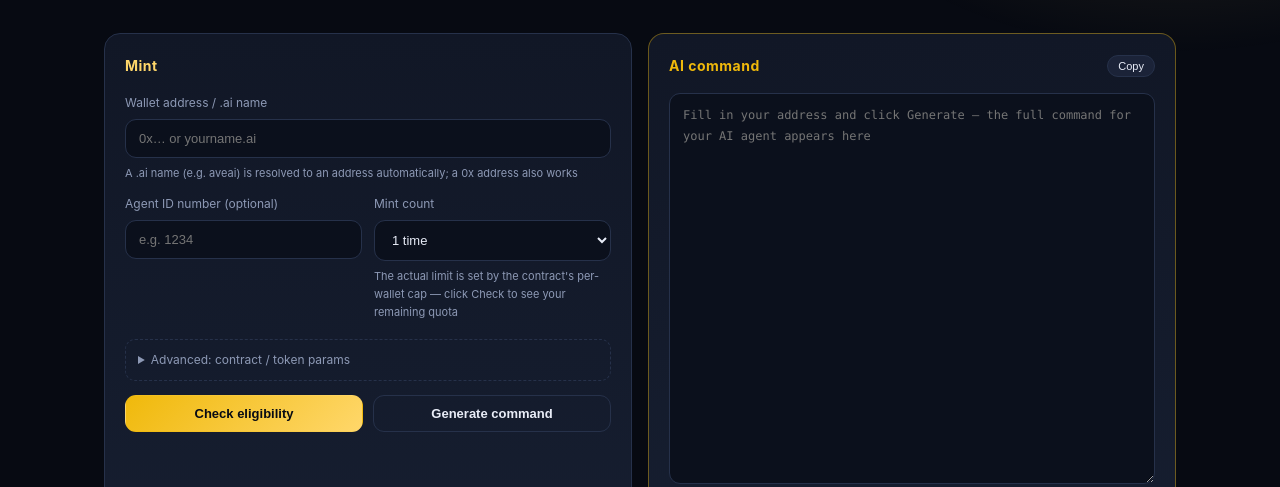
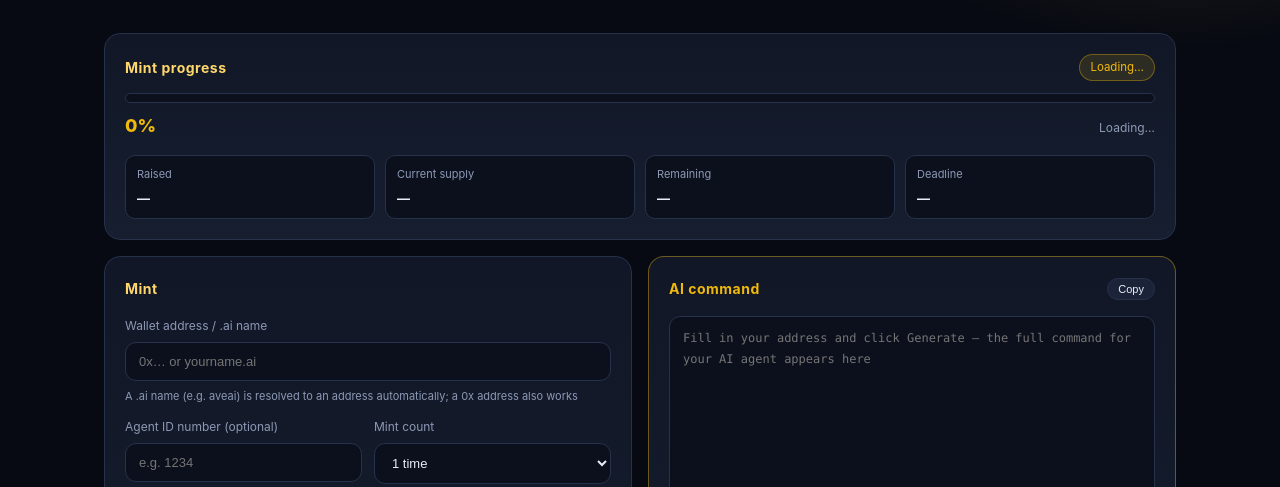
Before and after one commit to Airdr0p-888/Airdr0p-888.github.io, a plain HTML site: page index.html in a window 1280 px wide. Shown: the part 254-741 px from the top of the page. Drawn offline with nearby package versions, Linux system fonts and the light colour scheme.

Commit message:
Add files via upload

```diff
--- a/app.js
+++ b/app.js
@@ -23,6 +23,18 @@
       "hero.title": "持有币安 <em>Agent ID</em> 才能铸造",
       "hero.sub": "每次 <b>{price}</b> USDT 换 <b>{perMint}</b> 枚 {symbol}，单地址上限 <b>{limit}</b> 次。<br />下面填地址 → 自动检查资格 → 复制指令发给你的 AI 代理即可。",
       "hero.loading": "正在读取链上参数…",
+      "prog.title": "Mint 进度",
+      "prog.loading": "读取中…",
+      "prog.of": "已 mint {a} / {b} 份",
+      "prog.live": "进行中",
+      "prog.launched": "已开盘",
+      "prog.ended": "已结束",
+      "prog.raised": "已募资",
+      "prog.supply": "当前总供应",
+      "prog.left": "剩余份数",
+      "prog.deadline": "截止时间",
+      "prog.done": "已停止 mint",
+      "prog.cap": "{s} / 硬顶 {c}",
       "card.mint": "铸造区",
       "label.addr": "钱包地址 / .ai 名称",
       "ph.addr": "0x… 或 yourname.ai",
@@ -116,6 +128,18 @@
       "hero.title": "Only Binance <em>Agent ID</em> holders can mint",
       "hero.sub": "Each mint costs <b>{price}</b> USDT for <b>{perMint}</b> {symbol}, max <b>{limit}</b> per wallet.<br />Enter your address → auto-check eligibility → copy the command to your AI agent.",
       "hero.loading": "Loading on-chain parameters…",
+      "prog.title": "Mint progress",
+      "prog.loading": "Loading…",
+      "prog.of": "{a} / {b} mints",
+      "prog.live": "Live",
+      "prog.launched": "Launched",
+      "prog.ended": "Ended",
+      "prog.raised": "Raised",
+      "prog.supply": "Current supply",
+      "prog.left": "Remaining",
+      "prog.deadline": "Deadline",
+      "prog.done": "Mint closed",
+      "prog.cap": "{s} / cap {c}",
       "card.mint": "Mint",
       "label.addr": "Wallet address / .ai name",
       "ph.addr": "0x… or yourname.ai",
@@ -269,6 +293,7 @@ Tx 1: approve {amountText} USDT to the AGT contract (skip if allowance is alread
     $("langBtn").textContent = lang === "zh" ? "EN" : "中";
     buildCountOptions();
     paintHero();
+    updateProgress();
     renderRows();
     if ($("cmd").value && resolved) $("cmd").value = buildCommand() || $("cmd").value;
   }
@@ -363,6 +388,9 @@ Tx 1: approve {amountText} USDT to the AGT contract (skip if allowance is alread
         "function USDT() view returns (address)",
         "function AGENT_ID() view returns (address)",
         "function mintedBy(address) view returns (uint256)",
+        "function usdtRaised() view returns (uint256)",
+        "function totalSupply() view returns (uint256)",
+        "function MAX_SUPPLY() view returns (uint256)",
       ],
       p
     );
@@ -378,7 +406,14 @@ Tx 1: approve {amountText} USDT to the AGT contract (skip if allowance is alread
         c.mintCount(), c.mintDeadline(), c.launched(), u.decimals(), c.AGENT_ID(),
       ]);
 
-    info = { c, u, contract: await c.getAddress(), name, symbol, price, perMint, maxPerWallet, maxMints, mintCount, deadline, launched, usdtDec, nft };
+    // 旧版合约可能没有 MAX_SUPPLY / usdtRaised，容错处理
+    const [usdtRaised, totalSupply, maxSupply] = await Promise.all([
+      c.usdtRaised().catch(() => price * mintCount),
+      c.totalSupply().catch(() => mintCount * perMint),
+      c.MAX_SUPPLY().catch(() => 0n),
+    ]);
+
+    info = { c, u, contract: await c.getAddress(), name, symbol, price, perMint, maxPerWallet, maxMints, mintCount, deadline, launched, usdtDec, nft, usdtRaised, totalSupply, maxSupply };
 
     heroVals = {
       price: ethers.formatUnits(price, usdtDec),
@@ -391,7 +426,37 @@ Tx 1: approve {amountText} USDT to the AGT contract (skip if allowance is alread
     paintHero();
     $("usdt").value = await info.u.getAddress();
     $("nft").value = nft;
+    updateProgress();
     return info;
+  }
+
+  /* ---------- Mint 进度 ---------- */
+
+  function updateProgress() {
+    if (!info) return;
+    const { mintCount, maxMints, usdtRaised, totalSupply, maxSupply, price, deadline, launched, symbol, usdtDec } = info;
+    const pct = maxMints > 0n ? Number((mintCount * 1000n) / maxMints) / 10 : 0;
+    const left = maxMints > mintCount ? maxMints - mintCount : 0n;
+    const now = BigInt(Math.floor(Date.now() / 1000));
+
+    let cls = "live", txt = t("prog.live");
+    if (launched) { cls = "launched"; txt = t("prog.launched"); }
+    else if (now > deadline) { cls = "ended"; txt = t("prog.ended"); }
+
+    $("prog_bar").style.width = Math.min(100, pct) + "%";
+    $("prog_pct").textContent = pct.toFixed(1) + "%";
+    $("prog_of").textContent = t("prog.of", { a: String(mintCount), b: String(maxMints) });
+    $("prog_status").textContent = txt;
+    $("prog_status").className = "status " + cls;
+    $("prog_raised").textContent = Number(ethers.formatUnits(usdtRaised, usdtDec)).toLocaleString("en-US") + " USDT";
+    const supplyTxt = Number(ethers.formatUnits(totalSupply, 18)).toLocaleString("en-US") + " " + symbol;
+    $("prog_supply").textContent = maxSupply > 0n
+      ? t("prog.cap", { s: supplyTxt, c: Number(ethers.formatUnits(maxSupply, 18)).toLocaleString("en-US") })
+      : supplyTxt;
+    $("prog_left").textContent = String(left);
+    $("prog_deadline").textContent = launched
+      ? t("prog.done")
+      : new Date(Number(deadline) * 1000).toLocaleString(LANG === "zh" ? "zh-CN" : "en-US", { hour12: false });
   }
 
   /* ---------- 资格检查 ---------- */
@@ -543,6 +608,7 @@ Tx 1: approve {amountText} USDT to the AGT contract (skip if allowance is alread
     heroVals = cached;
     heroReady = true;
   }
+  setInterval(() => loadInfo().catch(() => {}), 30000); // auto refresh mint progress
   applyLang(LANG);
   loadInfo().catch(() => {
     // 读不到链上参数时退回默认值，避免一直显示"读取中"
--- a/index.html
+++ b/index.html
@@ -30,6 +30,25 @@
 </section>
 
 <main>
+  <!-- Mint 进度 -->
+  <div class="card prog">
+    <div class="prog-head">
+      <h3 data-i18n="prog.title">Mint 进度</h3>
+      <span class="status" id="prog_status" data-i18n="prog.loading">读取中…</span>
+    </div>
+    <div class="bar"><i id="prog_bar"></i></div>
+    <div class="prog-line">
+      <b id="prog_pct">0%</b>
+      <span id="prog_of" data-i18n="prog.loading">读取中…</span>
+    </div>
+    <ul class="prog-stats">
+      <li><span data-i18n="prog.raised">已募资</span><b id="prog_raised">—</b></li>
+      <li><span data-i18n="prog.supply">当前总供应</span><b id="prog_supply">—</b></li>
+      <li><span data-i18n="prog.left">剩余份数</span><b id="prog_left">—</b></li>
+      <li><span data-i18n="prog.deadline">截止时间</span><b id="prog_deadline">—</b></li>
+    </ul>
+  </div>
+
   <div class="grid">
     <!-- 铸造区 -->
     <div class="card">
--- a/style.css
+++ b/style.css
@@ -66,6 +66,32 @@ body {
 .hero b { color: var(--text); }
 
 main { max-width: 1120px; margin: 0 auto; padding: 10px 24px 60px; }
+
+/* Mint 进度卡片 */
+.prog-head { display: flex; align-items: center; justify-content: space-between; gap: 12px; margin-bottom: 12px; }
+.prog-head h3 { margin: 0 !important; }
+.prog .status {
+  font-size: 11.5px; padding: 3px 10px; border-radius: 20px; white-space: nowrap;
+  background: rgba(240,185,11,.12); color: var(--gold); border: 1px solid rgba(240,185,11,.35);
+}
+.prog .status.live { background: rgba(33,192,122,.12); color: var(--ok); border-color: rgba(33,192,122,.4); }
+.prog .status.launched { background: rgba(33,192,122,.12); color: var(--ok); border-color: rgba(33,192,122,.4); }
+.prog .status.ended { background: rgba(255,107,107,.12); color: var(--danger); border-color: rgba(255,107,107,.4); }
+
+.bar { height: 10px; border-radius: 20px; background: #0b101c; border: 1px solid var(--line); overflow: hidden; }
+.bar i {
+  display: block; height: 100%; width: 0;
+  background: linear-gradient(90deg, var(--gold), var(--gold-2));
+  border-radius: 20px; transition: width .5s ease;
+}
+.prog-line { display: flex; align-items: baseline; justify-content: space-between; margin-top: 8px; font-size: 12px; color: var(--muted); }
+.prog-line b { font-size: 18px; color: var(--gold); font-weight: 800; }
+
+.prog-stats { list-style: none; display: grid; grid-template-columns: repeat(4, 1fr); gap: 10px; margin: 14px 0 0; padding: 0; }
+@media (max-width: 700px) { .prog-stats { grid-template-columns: repeat(2, 1fr); } }
+.prog-stats li { background: #0b101c; border: 1px solid var(--line); border-radius: 10px; padding: 9px 11px; }
+.prog-stats span { display: block; font-size: 11px; color: var(--muted); margin-bottom: 3px; }
+.prog-stats b { font-size: 13px; color: var(--text); word-break: break-all; }
 
 .grid { display: grid; grid-template-columns: 1fr 1fr; gap: 16px; }
 @media (max-width: 900px) { .grid { grid-template-columns: 1fr; } }
```
